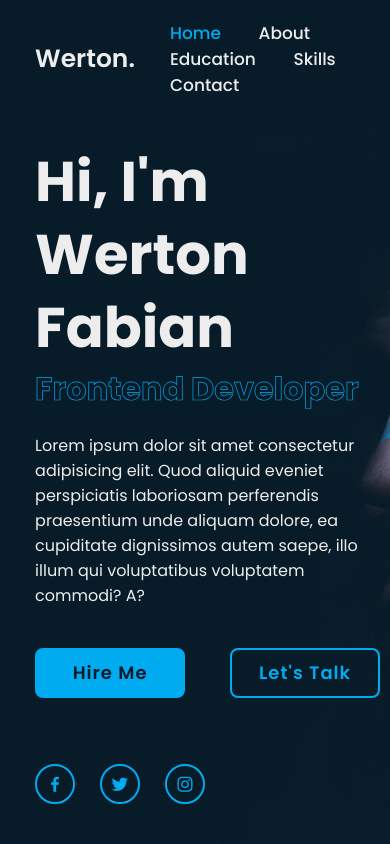
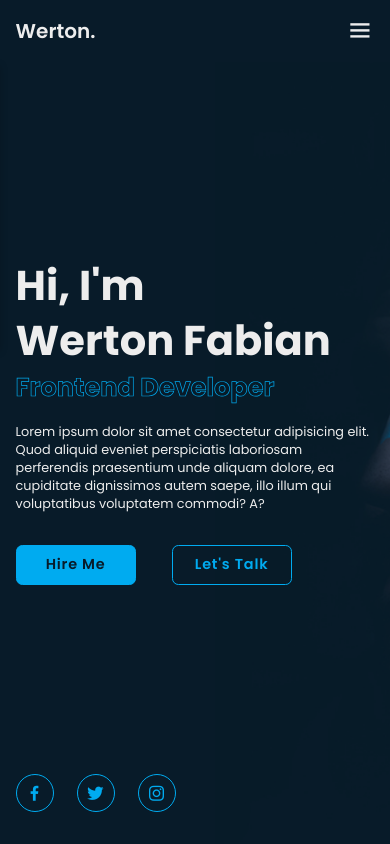
Before and after one commit to TonFabian/webform, a plain HTML site: page index.html in a window 390 px wide. Shown: the top 844 px of the page. Drawn offline with nearby package versions, Linux system fonts and the light colour scheme.

Commit message:
mobile layout

```diff
--- a/index.html
+++ b/index.html
@@ -26,6 +26,8 @@
         <a href="#education">Education</a>
         <a href="#skills">Skills</a>
         <a href="#contact">Contact</a>
+
+        <span class="active-nav"></span>
       </nav>
     </header>
 
--- a/script.js
+++ b/script.js
@@ -1,5 +1,11 @@
 // toggle icon navbar
+let menuIcon = document.querySelector('#menu-icon');
+let navbar = document.querySelector('.navbar');
 
+menuIcon.onclick = () =>{
+    menuIcon.classList.toggle('bx-x');
+    navbar.classList.toggle('active');
+}
 
 //scroll section
 let sections = document.querySelectorAll('section');
@@ -27,4 +33,8 @@ window.onscroll = () => {
     let header = document.querySelector('header');
 
     header.classList.toggle('sticky', window.scrollY > 100);
+
+    // remove toggle icon and navbar when click navbar links (scroll)
+    menuIcon.classList.remove('bx-x');
+    navbar.classList.remove('active');
 }
--- a/style.css
+++ b/style.css
@@ -88,6 +88,7 @@ section {
 
 .home-content {
   max-width: 60rem;
+  z-index: 99;
 }
 
 .home-content h1 {
@@ -628,3 +629,145 @@ span {
 .footer-iconTop a:hover i {
   color: var(--main-color);
 }
+
+/* BREAKPOINTS */
+
+@media (max-width: 1200px) {
+  html {
+    font-size: 55%;
+  }
+}
+
+@media (max-width: 991px) {
+  .header {
+    padding: 2rem 4%;
+  }
+
+  section {
+    padding: 10rem 4% 2rem;
+  }
+
+  .home {
+    padding: 0 4%;
+  }
+
+  .footer {
+    padding: 2rem 4%;
+  }
+}
+
+@media (max-width: 768px) {
+  .header {
+    background: var(--bg-color);
+  }
+
+  #menu-icon {
+    display: block;
+  }
+
+  .navbar {
+    position: absolute;
+    top: 100%;
+    left: -100%;
+    width: 100%;
+    padding: 1rem 4%;
+    background: var(--main-color);
+    box-shadow: 0 0.5rem 1rem rgba(0, 0, 0, 0.2);
+    z-index: 1;
+    transition: 0.25s ease;
+    transition-delay: 0.25s;
+  }
+
+  .navbar.active {
+    left: 0;
+    transition-delay: 0s;
+  }
+
+  .navbar .active-nav {
+    position: absolute;
+    top: 0;
+    left: -100%;
+    width: 100%;
+    height: 100%;
+    background: var(--bg-color);
+    border-top: 0.1rem solid rgba(0, 0, 0, 0.2);
+    z-index: -1;
+    transition: 0.25s ease;
+    transition-delay: 0;
+  }
+
+  .navbar.active .active-nav {
+    left: 0;
+    transition-delay: 0.25;
+  }
+
+  .navbar a {
+    display: block;
+    font-size: 2rem;
+    margin: 3rem 0;
+    transform: translateX(-20rem);
+    transition: 0.25s ease;
+    transition-delay: 0s;
+  }
+
+  .navbar.active a {
+    transform: translateX(0);
+    transition-delay: 0.25s;
+  }
+
+  .home-imgHover {
+    pointer-events: none;
+    background: var(--bg-color);
+    opacity: 0.6;
+  }
+}
+
+@media (max-width: 520px) {
+  html {
+    font-size: 50%;
+  }
+
+  .home-content h1 {
+    display: flex;
+    flex-direction: column;
+  }
+
+  .home-content h1 {
+    display: flex;
+    flex-direction: column;
+  }
+
+  .home-sci {
+    width: 160px;
+  }
+
+  .home-sci a {
+    width: 38px;
+    height: 38px;
+  }
+}
+
+@media (max-width: 462px) {
+  .home-content h1 {
+    font-size: 5.2rem;
+  }
+
+  .education {
+    padding: 10rem 4% 5rem 5%;
+  }
+
+  .contact form .input-box .input-field {
+    width: 100%;
+  }
+
+  .footer {
+    flex-direction: column-reverse;
+  }
+
+  .footer p {
+    margin-top: 2rem;
+  }
+}
+
+@media (max-width: 371px) {
+}
```
